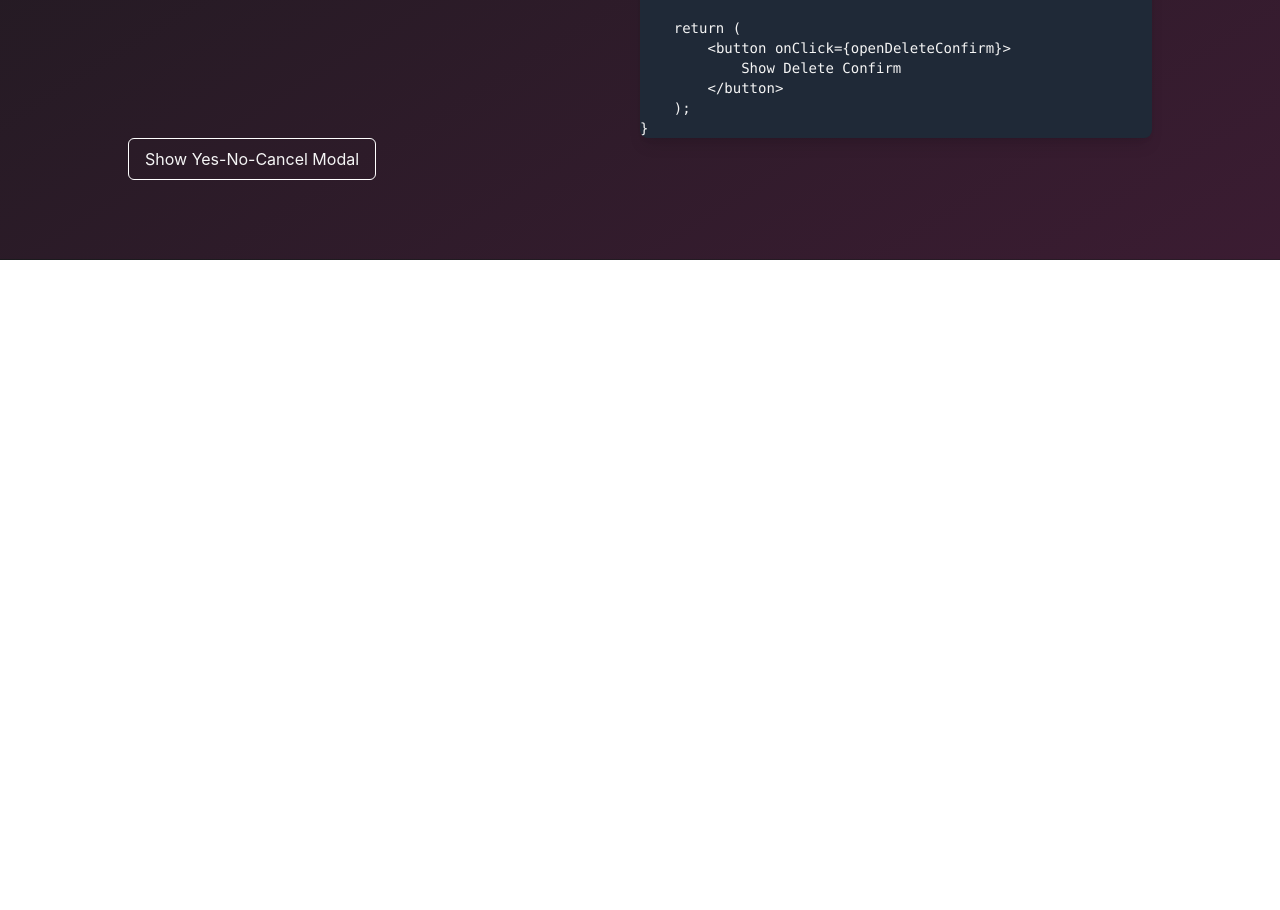
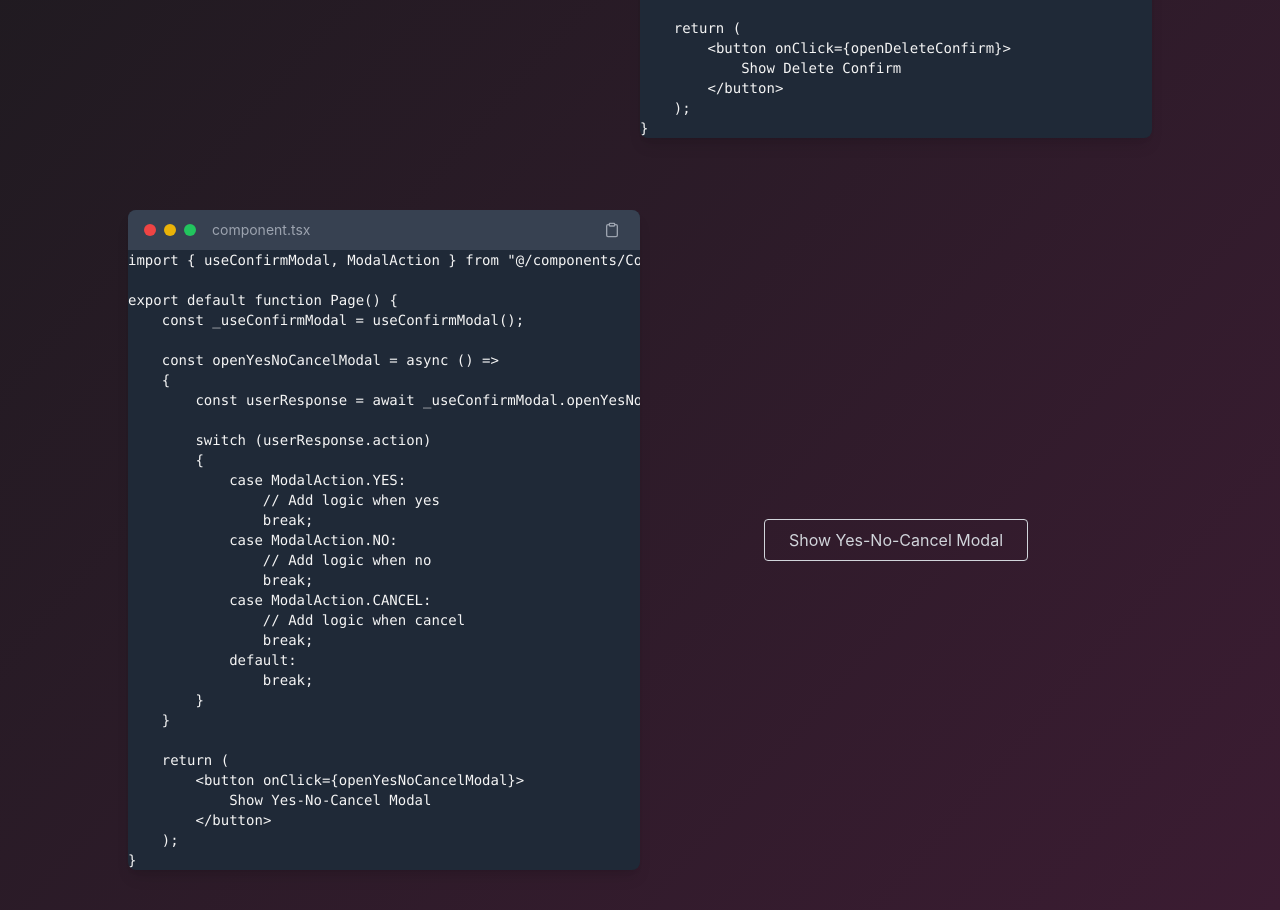
Before and after one commit to scheuermann-markus/ConjureUI, a Next.js app: page /ConfirmModal in a window 1280 px wide. Shown: the part 540-1450 px from the top of the page. Before the commit the page ends 800 px from the top, so only its background shows below. Built offline with nearby package versions, Linux system fonts and the light colour scheme; a small style sheet from the web is missing.

Commit message:
[main] Added YesNoCancelEditor

```diff
--- /dev/null
+++ b/src/app/ConfirmModal/components/YesNoCancelEditor.tsx
@@ -0,0 +1,92 @@
+"use client";
+
+import { useEffect, useState } from "react";
+import { FiClipboard } from "react-icons/fi";
+import Prism from "prismjs";
+import "prism-themes/themes/prism-darcula.min.css";
+
+export default function YesNoCancelEditor()
+{
+    const [copied, setCopied] = useState(false);
+
+    useEffect(() =>
+    {
+        Prism.highlightAll();
+    }, []);
+
+    const codeString = `import { useConfirmModal, ModalAction } from "@/components/ConfirmModal";
+
+export default function Page() {
+    const _useConfirmModal = useConfirmModal();
+
+    const openYesNoCancelModal = async () =>
+    {
+        const userResponse = await _useConfirmModal.openYesNoCancelModal(\`Any text you want...\`);
+
+        switch (userResponse.action)
+        {
+            case ModalAction.YES:
+                // Add logic when yes
+                break;
+            case ModalAction.NO:
+                // Add logic when no
+                break;
+            case ModalAction.CANCEL:
+                // Add logic when cancel
+                break;
+            default:
+                break;
+        }
+    }
+
+    return (
+        <button onClick={openYesNoCancelModal}>
+            Show Yes-No-Cancel Modal
+        </button>
+    );
+}`;
+
+    const handleCopy = async () =>
+    {
+        try
+        {
+            await navigator.clipboard.writeText(codeString);
+            setCopied(true);
+            setTimeout(() => setCopied(false), 2000);
+        } catch (err)
+        {
+            console.error("Failed to copy: ", err);
+        }
+    };
+
+    return (
+        <div className="flex justify-center items-center">
+            <div className="bg-gray-800 w-full max-w-3xl rounded-lg shadow-lg overflow-hidden">
+                <div className="flex items-center bg-gray-700 px-4 py-2">
+                    <div className="flex space-x-2">
+                        <span className="w-3 h-3 bg-red-500 rounded-full"></span>
+                        <span className="w-3 h-3 bg-yellow-500 rounded-full"></span>
+                        <span className="w-3 h-3 bg-green-500 rounded-full"></span>
+                    </div>
+                    <p className="ml-4 text-gray-400 text-sm">component.tsx</p>
+
+                    <button
+                        onClick={handleCopy}
+                        className="ml-auto p-1 text-gray-400 hover:text-white"
+                        aria-label="Copy to clipboard"
+                    >
+                        <FiClipboard title="Copy to clipboard"/>
+                    </button>
+
+                    {copied && (
+                        <span className="text-green-400 text-sm ml-2">Copied!</span>
+                    )}
+                </div>
+
+                <pre style={{ margin: 0 }} className="language-js text-sm">
+                    <code className="language-js">{codeString}</code>
+                </pre>
+            </div>
+        </div>
+    );
+}
--- a/src/app/ConfirmModal/page.tsx
+++ b/src/app/ConfirmModal/page.tsx
@@ -2,6 +2,7 @@
 
 import { useConfirmModal, ModalAction } from "@/components/ConfirmModal";
 import DeleteConfirmEditor from "@/app/ConfirmModal/components/DeleteConfirmEditor";
+import YesNoCancelEditor from "@/app/ConfirmModal/components/YesNoCancelEditor";
 
 export default function Page()
 {
@@ -40,7 +41,7 @@ export default function Page()
     }
 
     return (
-        <section className="mx-32 mt-10 text-whitesmoke">
+        <section className="mx-32 my-10 text-whitesmoke">
             <h1 className="text-3xl">Confirm Modal</h1>
             <hr className="border-0 border-t-2 mt-2 mb-12"/>
 
@@ -48,7 +49,7 @@ export default function Page()
                 <div className="w-1/2 flex items-center justify-center">
                     <button
                         onClick={openDeleteConfirm}
-                        className="cursor-pointer border border-white rounded-[6px] bg-transparent hover:bg-white hover:text-black transition-colors duration-200 px-4 py-2 select-none"
+                        className="text-gray-300 cursor-pointer border border-gray-300 rounded-[4px] bg-transparent hover:bg-gray-200 hover:text-black transition-colors duration-200 px-6 py-2 select-none"
                     >
                         Show Delete Confirm
                     </button>
@@ -59,14 +60,24 @@ export default function Page()
                 </div>
             </div>
 
+            <br/>
+            <br/>
+            <br/>
 
-            <button
-                onClick={openYesNoCancelModal}
-                className="cursor-pointer border border-white rounded-[6px] bg-transparent hover:bg-white hover:text-black transition-colors duration-200 px-4 py-2 select-none"
-            >
-                Show Yes-No-Cancel Modal
-            </button>
+            <div className="flex w-full">
+                <div className="w-1/2">
+                    <YesNoCancelEditor/>
+                </div>
 
+                <div className="w-1/2 flex items-center justify-center">
+                    <button
+                        onClick={openYesNoCancelModal}
+                        className="text-gray-300 cursor-pointer border border-gray-300 rounded-[4px] bg-transparent hover:bg-gray-200 hover:text-black transition-colors duration-200 px-6 py-2 select-none"
+                    >
+                        Show Yes-No-Cancel Modal
+                    </button>
+                </div>
+            </div>
         </section>
     );
 }
```
